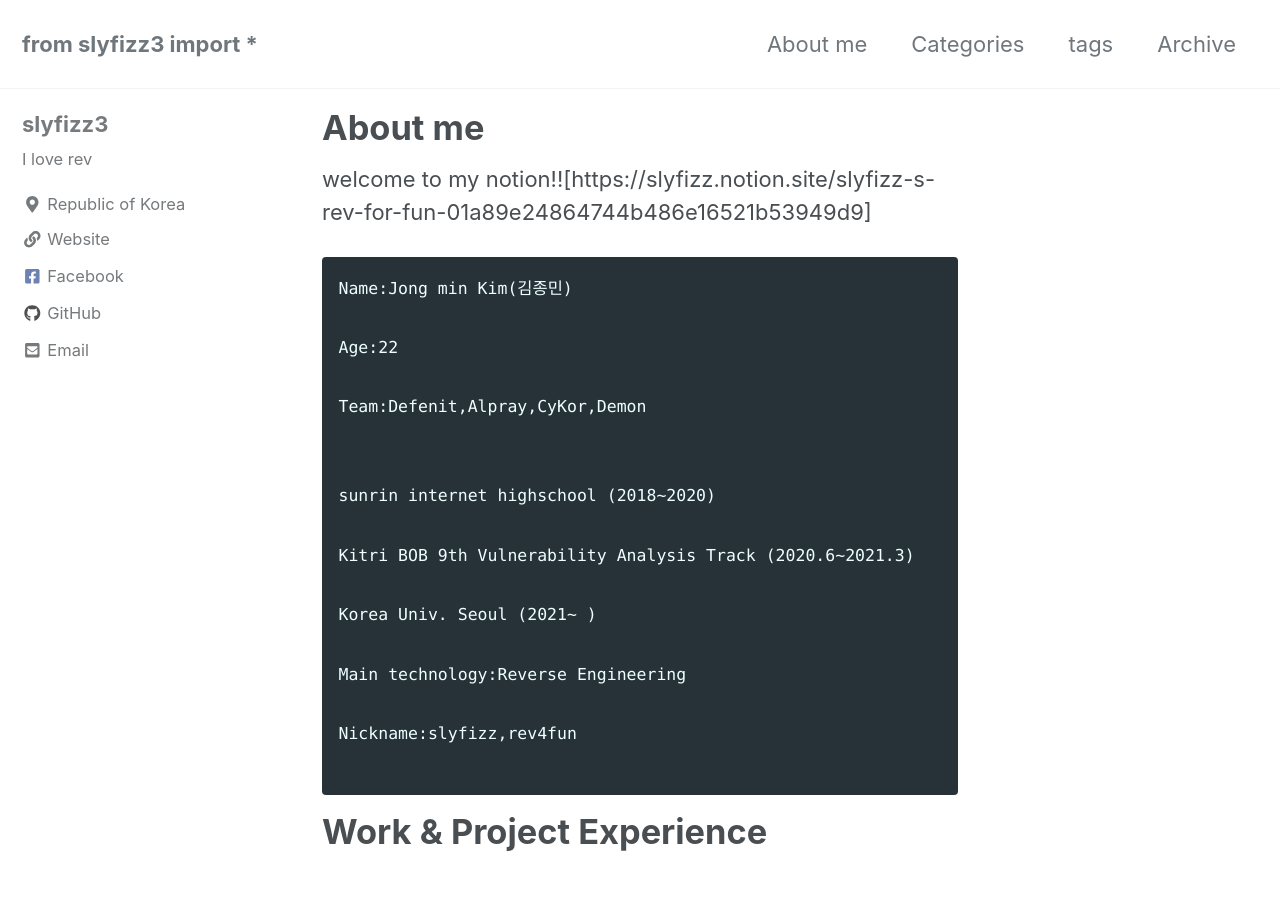
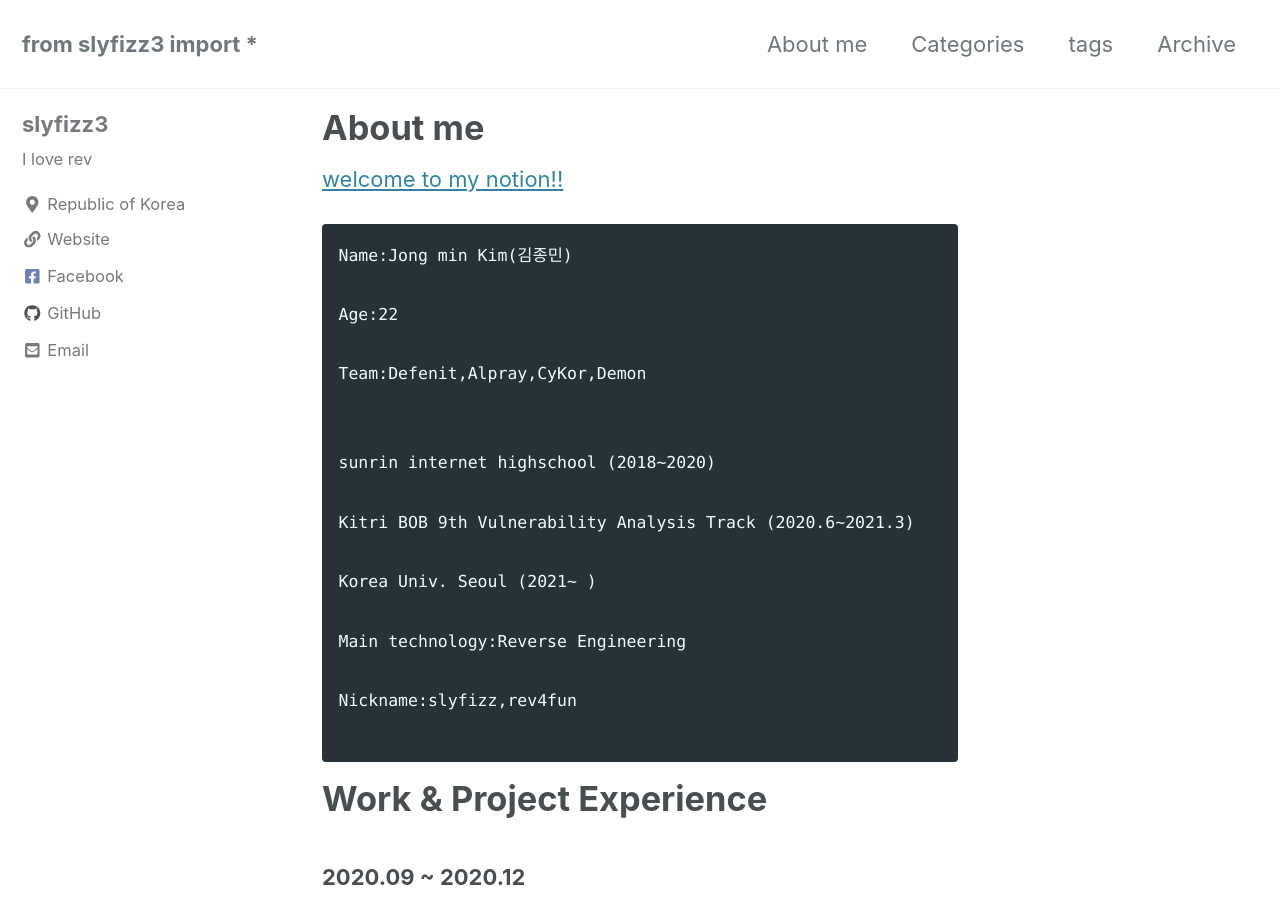
Before and after one commit to slyfizz3/slyfizz3.github.io, a Jekyll site: the page built from _pages/about.md, in a window 1280 px wide and 900 px high. Built offline with Jekyll 4.4.1, drawn with Linux system fonts in a browser that asks for light colours; cached includes are drawn as plain includes; nearby versions of some CDN libraries.

Commit message:
Update about.md

````diff
--- a/_pages/about.md
+++ b/_pages/about.md
@@ -4,7 +4,7 @@ permalink: /about/
 author_profile: true
 ---
 
-welcome to my notion!![https://slyfizz.notion.site/slyfizz-s-rev-for-fun-01a89e24864744b486e16521b53949d9]
+[welcome to my notion!!](https://slyfizz.notion.site/slyfizz-s-rev-for-fun-01a89e24864744b486e16521b53949d9)
 
 ```
 Name:Jong min Kim(김종민)
````
